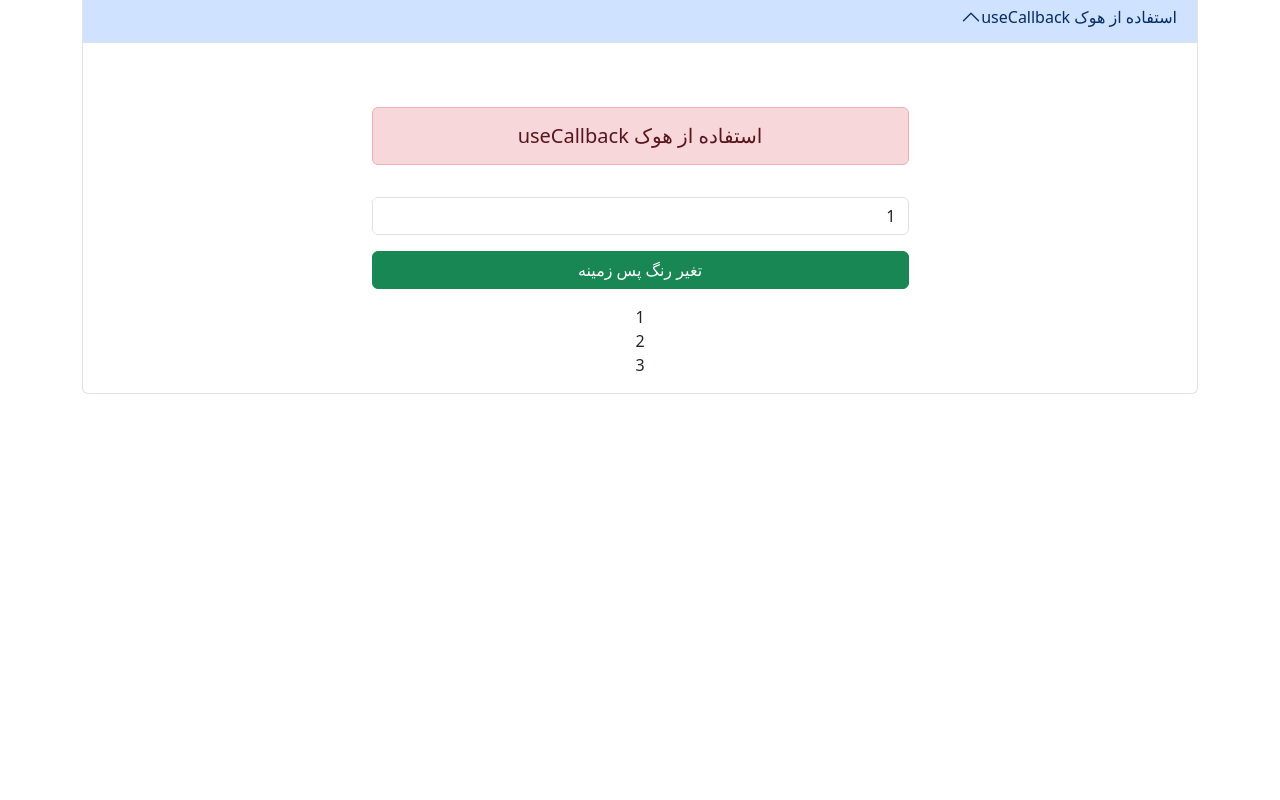
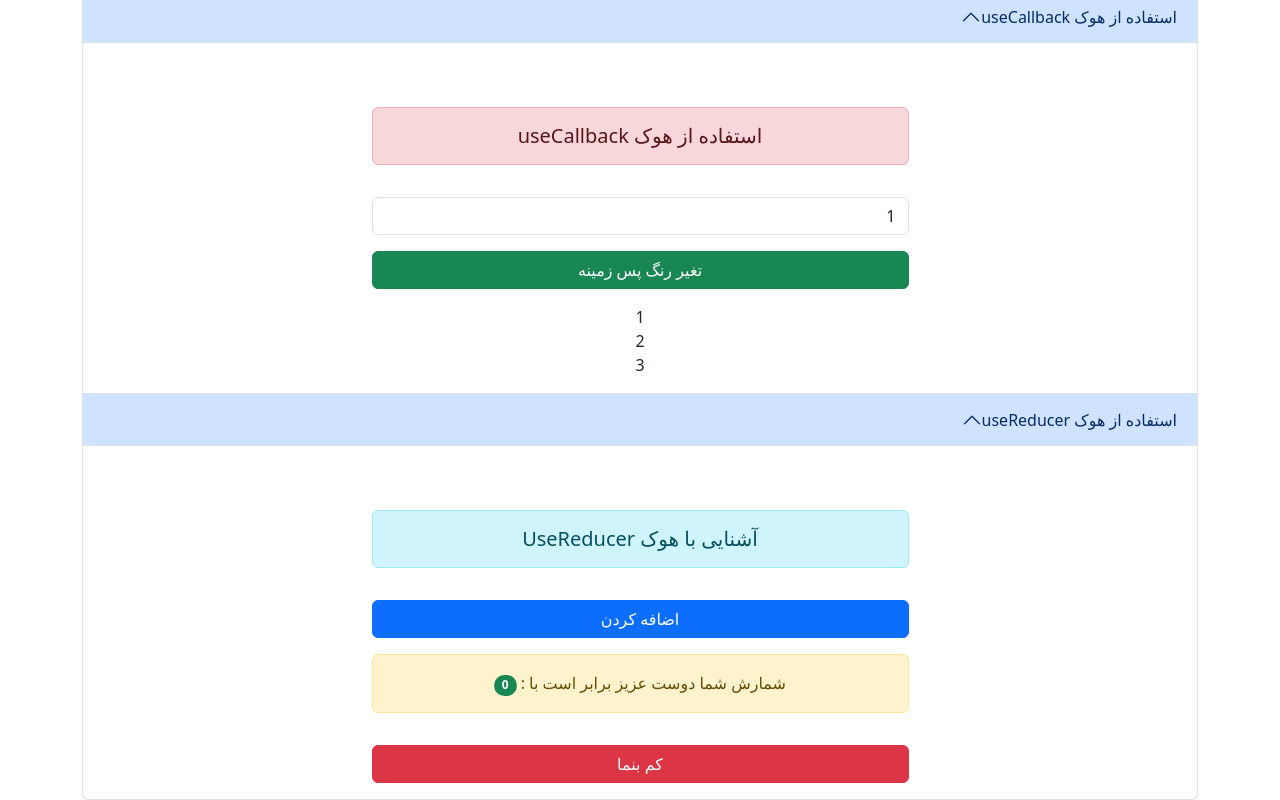
Before and after one commit to SayyehBan/react-hooks-example, a React (Create React App) app: page / in a window 1280 px wide. Shown: the part 861-1661 px from the top of the page. Before the commit the page ends 1255 px from the top, so only its background shows below. Built offline with nearby package versions, Linux system fonts and the light colour scheme.

Commit message:
useReducer

```diff
--- a/src/App.js
+++ b/src/App.js
@@ -1,6 +1,6 @@
 
 import AccordionItem from './components/Accordion';
-import { UseRefExample, UseMemoExample, UseCallBackExample } from './hooks';
+import { UseRefExample, UseMemoExample, UseCallBackExample, UseReducerExample } from './hooks';
 function App() {
   return (
     <div className="container">
@@ -12,6 +12,7 @@ function App() {
         <AccordionItem id={"ref"} title="استفاده از هوک useRef" children={<UseRefExample />} />
         <AccordionItem id={"Memo"} title=" استفاده از هوک Memo" children={<UseMemoExample />} />
         <AccordionItem id={"useCallback"} title="استفاده از هوک useCallback" children={<UseCallBackExample />} />
+        <AccordionItem id={"useReducer"} title="استفاده از هوک useReducer" children={<UseReducerExample />} />
       </div>
     </div>
   );
--- /dev/null
+++ b/src/hooks/UseReducerExample.js
@@ -0,0 +1,52 @@
+import { useReducer } from "react";
+const Actions = {
+    INCCREMENT: "INCCREMENT", // افزایش مقدار شمارنده
+    DECREMENT: "DECREMENT", // کاهش مقدار شمارنده
+}
+// تابع کاهنده برای مدیریت تغییر وضعیت
+const reducer = (state, action) => {
+    switch (action.type) {
+        case Actions.INCCREMENT:
+            return { counter: state.counter + action.payload }; // افزایش مقدار به اندازه payload
+        case Actions.DECREMENT:
+            return { counter: state.counter - action.payload }; // کاهش مقدار به اندازه payload
+        default:
+            return state;
+    }
+};
+
+// کامپوننت اصلی برای نمایش مثال useReducer
+const UseReducerExample = () => {
+    //  const [counter, setCounter] = useState(0);
+    // استفاده از هوک useReducer با مقدار اولیه صفر
+    const [state, disPatch] = useReducer(reducer, { counter: 0 })
+
+    // تابع برای افزایش مقدار شمارنده
+    const inccrement = () => {
+        disPatch({ type: Actions.INCCREMENT, payload: 1 });
+    };
+
+    // تابع برای کاهش مقدار شمارنده
+    const decrement = () => {
+        disPatch({ type: Actions.DECREMENT, payload: 1 });
+    };
+
+    return (
+        <div className="mx-auto mt-5 d-grid gap-3 w-50">
+            <h5 className="alert alert-info text-center">آشنایی با هوک UseReducer</h5>
+            <button className="btn btn-primary"
+                onClick={inccrement} >
+                اضافه کردن
+            </button>
+            <p className="alert alert-warning text-center">
+                شمارش شما دوست عزیز برابر است با : {" "}
+                <span className="badge rounded-pill bg-success">{state.counter}</span>
+            </p>
+            <button className="btn btn-danger"
+                onClick={decrement} >
+                کم بنما
+            </button>
+        </div>
+    )
+}
+export default UseReducerExample;
--- a/src/hooks/index.jsx
+++ b/src/hooks/index.jsx
@@ -1,3 +1,4 @@
 export { default as UseRefExample } from "./UseRefExample";
 export { default as UseMemoExample } from "./UseMemoExample";
 export { default as UseCallBackExample } from "./UseCallBackExample";
+export { default as UseReducerExample } from "./UseReducerExample";
```
